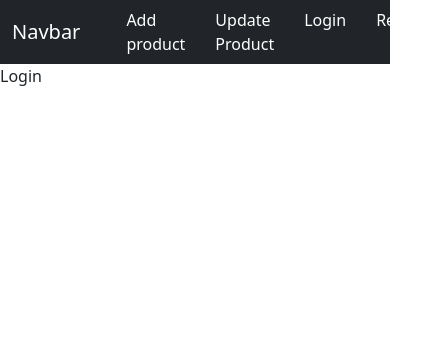
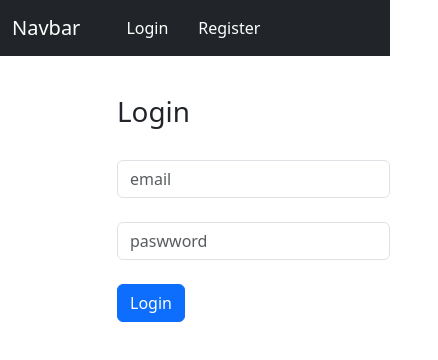
Before and after one commit to Naderallaeddine/ecommerce-dashboard, a React (Create React App) app: page /login in a window 390 px wide. Shown: the top 360 px of the page, 438 px wide, since content can reach past the window. Built offline with nearby package versions, Linux system fonts and the light colour scheme.

Commit message:
add form

```diff
--- a/src/App.css
+++ b/src/App.css
@@ -47,3 +47,7 @@
   text-decoration: none;
   color: white;
 }
+
+.nav-drop{
+  margin-right: 30px;
+}
--- a/src/App.js
+++ b/src/App.js
@@ -1,22 +1,21 @@
 import './App.css';
-import Header from './components/Header';
 import { BrowserRouter,Routes,Route } from 'react-router-dom';
 import Login from './components/Login';
 import Register from './components/Register';
 import AddProduct from './components/AddProduct';
 import UpdateProduct from './components/UpdateProduct';
+import Protected from './components/Protected';
 
 function App() {
   return (
     <div>
       <BrowserRouter>
-      <Header/>
 
       <Routes>
         <Route path="/login" element={<Login />} />
         <Route path="/register" element={<Register />} />
-        <Route path="/add" element={<AddProduct />} />
-        <Route path="/update" element={<UpdateProduct />} />
+        <Route path="/add" element={<Protected Cmp={AddProduct} />} />
+        <Route path="/update" element={<Protected  Cmp={UpdateProduct} />} />
       </Routes>
 
       </BrowserRouter>
--- a/src/components/AddProduct.js
+++ b/src/components/AddProduct.js
@@ -1,8 +1,12 @@
 import React from 'react'
+import Header from './Header'
 
 function AddProduct() {
   return (
     <div>
+      <div>
+        <Header/>
+      </div>
         add
     </div>
   )
--- a/src/components/Header.js
+++ b/src/components/Header.js
@@ -1,25 +1,44 @@
-import React from 'react'
-import {Nav,Navbar,Container} from 'react-bootstrap'
-import {Link} from 'react-router-dom'
-
+import React from "react";
+import { Nav, Navbar, Container, NavDropdown } from "react-bootstrap";
+import { Link } from "react-router-dom";
+import { useNavigate } from "react-router-dom";
 
 function Header() {
+  let user = JSON.parse(localStorage.getItem("user-info"));
+  const navigate = useNavigate();
+  function logout() {
+    localStorage.clear();
+    navigate("/register");
+  }
   return (
     <div>
       <Navbar bg="dark" data-bs-theme="dark">
         <Container>
           <Navbar.Brand href="#home">Navbar</Navbar.Brand>
-          <Nav className="me-auto NavBar-wrapper" >
-            <Link to='/add'>Add product</Link>
-            <Link to='/update'>Update Product</Link>
-            <Link to='/login'>Login </Link>
-            <Link to='/register'>Register</Link>
+          <Nav className="me-auto NavBar-wrapper">
+            {localStorage.getItem("user-info") ? (
+              <>
+                <Link to="/add">Add product</Link>
+                <Link to="/update">Update Product</Link>
+              </>
+            ) : (
+              <>
+                <Link to="/login">Login </Link>
+                <Link to="/register">Register</Link>
+              </>
+            )}
           </Nav>
         </Container>
+        {localStorage.getItem("user-info") ? (
+          <Nav className="nav-drop">
+            <NavDropdown title={user && user.name}>
+              <NavDropdown.Item onClick={logout}>Logout</NavDropdown.Item>
+            </NavDropdown>
+          </Nav>
+        ) : null}
       </Navbar>
-
     </div>
-  )
+  );
 }
 
-export default Header
+export default Header;
--- a/src/components/Login.js
+++ b/src/components/Login.js
@@ -1,8 +1,49 @@
 import React from 'react'
+import Header from './Header.js'
+import { useEffect,useState } from 'react'
+import { useNavigate } from "react-router-dom"
 
 function Login() {
+
+  const navigate=useNavigate();
+  useEffect(()=>{
+    if(localStorage.getItem('user-info')){
+      navigate('/add');
+    }
+  },[navigate])
+
+  const [email,setEmail]=useState('');
+  const [password,setPassword]=useState('');
+  async function login(){
+    let item={email,password};
+
+    let result=await fetch("http://127.0.0.1:8000/api/login",{
+      method:'POST',
+      body:JSON.stringify(item),
+      headers:{
+        "Content-Type":"application/json",
+        "Accept":"application/json"
+      }
+    });
+    result=await result.json();
+    localStorage.setItem("user-info",JSON.stringify(result));
+    navigate('/add');
+
+}
   return (
-    <div>Login</div>
+
+<div>
+      <Header/>
+    <div className='col-md-4 offest-sm-3 form'>
+      <h1>Login</h1>
+      <br/>
+      <input type='text' value={email} onChange={(e)=>setEmail(e.target.value)} className="form-control" placeholder='email'/>
+      <br/>
+      <input type='password'value={password} onChange={(e)=>setPassword(e.target.value)} className="form-control" placeholder='paswword'/>
+      <br/>
+      <button onClick={login} className='btn btn-primary'>Login</button>
+    </div>
+    </div>
   )
 }
 
--- /dev/null
+++ b/src/components/Protected.js
@@ -0,0 +1,21 @@
+import React from 'react'
+import {useEffect } from 'react'
+import { useNavigate } from "react-router-dom"
+
+function Protected(props) {
+    let Cmp=props.Cmp;
+    const navigate=useNavigate();
+    useEffect(()=>{
+        if(!localStorage.getItem('user-info')){
+            navigate('/register')
+        }
+    },[navigate])
+
+  return (
+    <div>
+        <Cmp/>
+    </div>
+  )
+}
+
+export default Protected
--- a/src/components/Register.js
+++ b/src/components/Register.js
@@ -1,6 +1,7 @@
 import React from 'react'
-import { useState } from 'react'
+import { useState,useEffect } from 'react'
 import { useNavigate } from "react-router-dom"
+import Header from './Header'
 
 function Register() {
   const [name,setName]=useState("");
@@ -8,6 +9,13 @@ function Register() {
   const [password,setPassword]=useState("");
   const navigate=useNavigate();
 
+  useEffect( ()=>{
+
+    if(localStorage.getItem('user-info'))
+    {
+        navigate('/add');
+    }
+  },[navigate])
 
     async function signUp(){
       let item={name,email,password};
@@ -27,6 +35,8 @@ function Register() {
   }
 
   return (
+    <div>
+      <Header/>
     <div className='col-md-4 offest-sm-3 form'>
       <h1>Register</h1>
       <input type='text' value={name} onChange={(e)=>setName(e.target.value)} className="form-control" placeholder='name'/>
@@ -37,6 +47,7 @@ function Register() {
       <br/>
       <button onClick={signUp} className='btn btn-primary'>Sign Up</button>
     </div>
+    </div>
   )
 }
 
--- a/src/components/UpdateProduct.js
+++ b/src/components/UpdateProduct.js
@@ -1,8 +1,13 @@
 import React from 'react'
+import Header from './Header'
 
 function UpdateProduct() {
   return (
-    <div>UpdateProduct</div>
+    <div>
+      <div><Header/>
+      </div>
+      UpdateProduct
+      </div>
   )
 }
 
```
